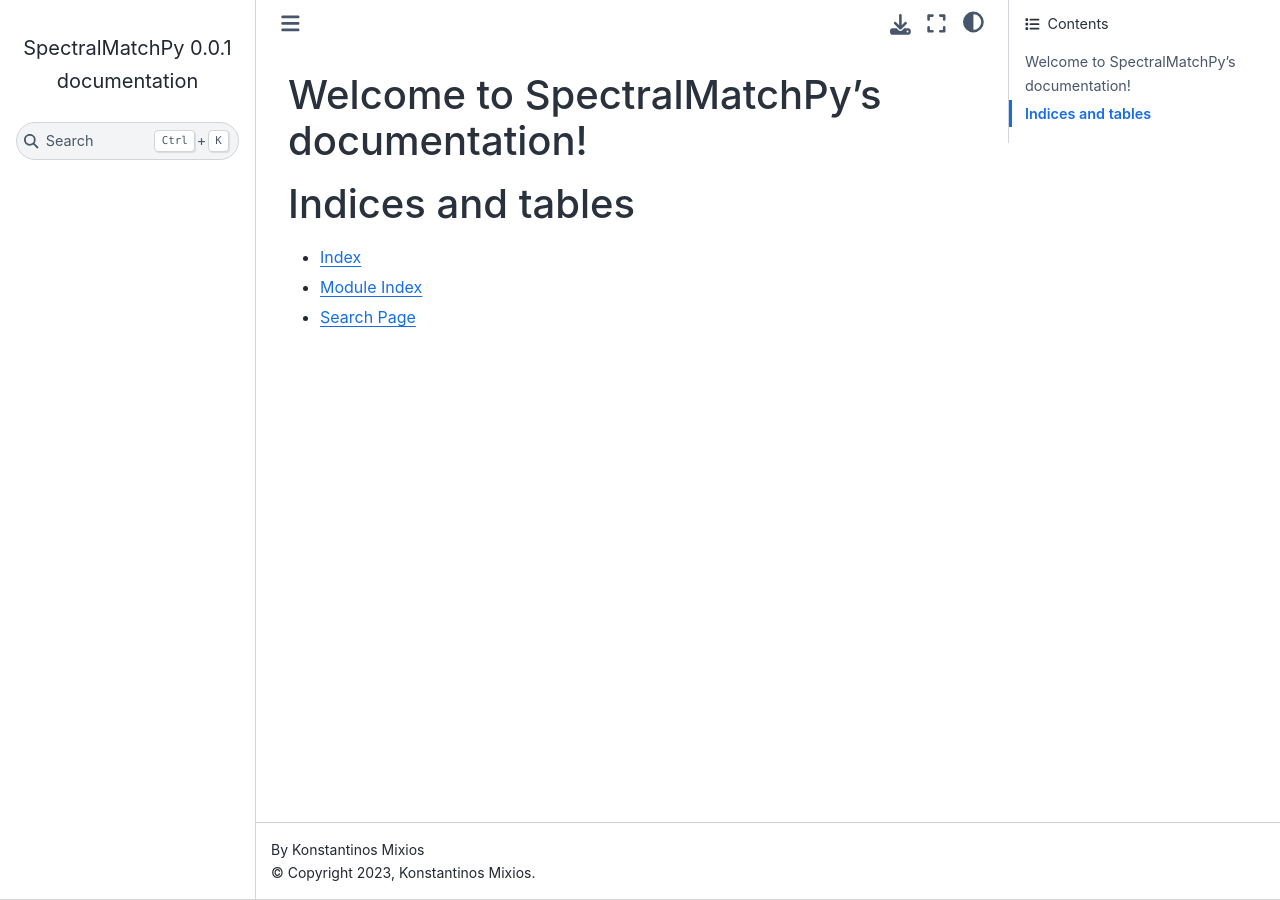
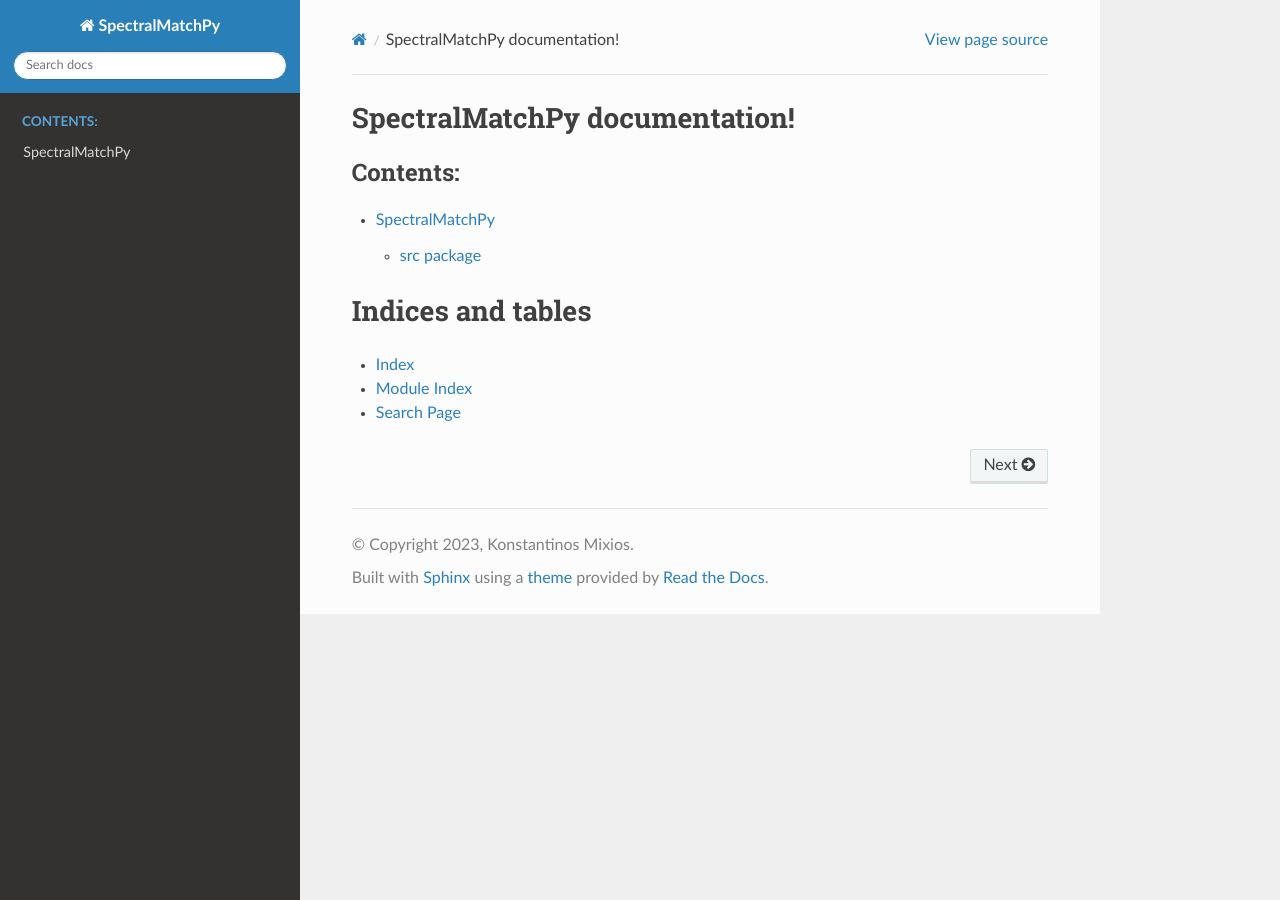
Before and after one commit to iammix/SpectralMatchPy, a Sphinx documentation site: the page built from docs/index.rst, in a window 1280 px wide. Built offline with Sphinx 7.4.7 and the Read the Docs theme 2.0.0, drawn with Linux system fonts in a browser that asks for light colours.

Commit message:
Sphinx Documentation done

```diff
--- a/docs/conf.py
+++ b/docs/conf.py
@@ -1,3 +1,7 @@
+import os
+import sys
+
+sys.path.insert(0, os.path.abspath('..'))
 # Configuration file for the Sphinx documentation builder.
 #
 # For the full list of built-in configuration values, see the documentation:
@@ -14,7 +18,13 @@
 # -- General configuration ---------------------------------------------------
 # https://www.sphinx-doc.org/en/master/usage/configuration.html#general-configuration
 
-extensions = []
+extensions = [
+    'sphinx.ext.duration',
+    'sphinx.ext.doctest',
+    'sphinx.ext.autodoc',
+    'sphinx.ext.mathjax',
+    'sphinx.ext.intersphinx',
+    'sphinx.ext.autosectionlabel']
 
 templates_path = ['_templates']
 exclude_patterns = ['_build', 'Thumbs.db', '.DS_Store']
@@ -24,5 +34,5 @@
 # -- Options for HTML output -------------------------------------------------
 # https://www.sphinx-doc.org/en/master/usage/configuration.html#options-for-html-output
 
-html_theme = 'sphinx_book_theme'
+html_theme = 'sphinx_rtd_theme'
 html_static_path = ['_static']
--- a/docs/index.rst
+++ b/docs/index.rst
@@ -3,14 +3,14 @@
    You can adapt this file completely to your liking, but it should at least
    contain the root `toctree` directive.
 
-Welcome to SpectralMatchPy's documentation!
+SpectralMatchPy documentation!
 ===========================================
 
 .. toctree::
    :maxdepth: 2
    :caption: Contents:
 
-
+   modules
 
 Indices and tables
 ==================
--- /dev/null
+++ b/docs/modules.rst
@@ -0,0 +1,7 @@
+SpectralMatchPy
+===============
+
+.. toctree::
+   :maxdepth: 4
+
+   src
```
Also changed, not shown: docs/src.rst (added, +21 -0 lines), src/__init__.py (added), 1 other file.
